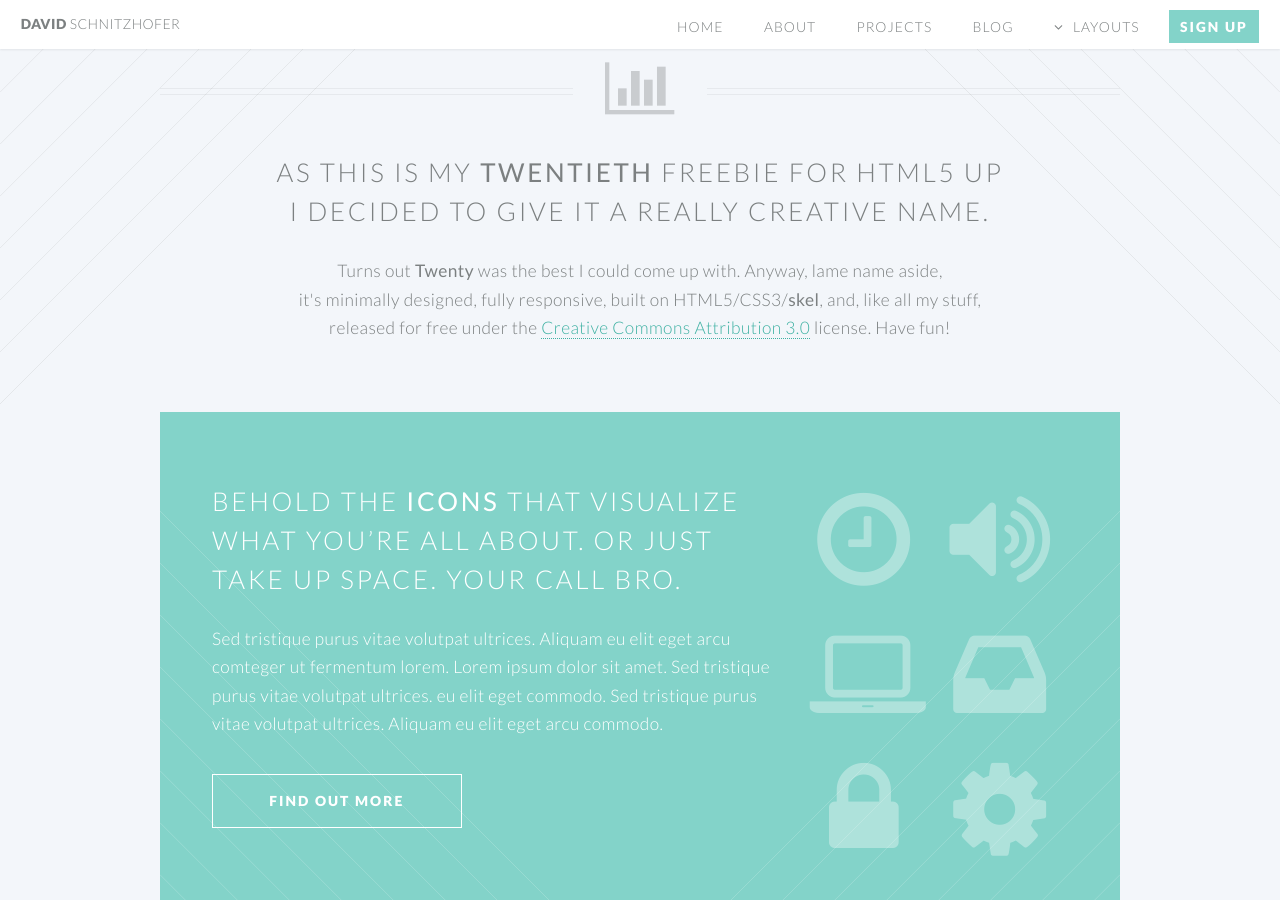
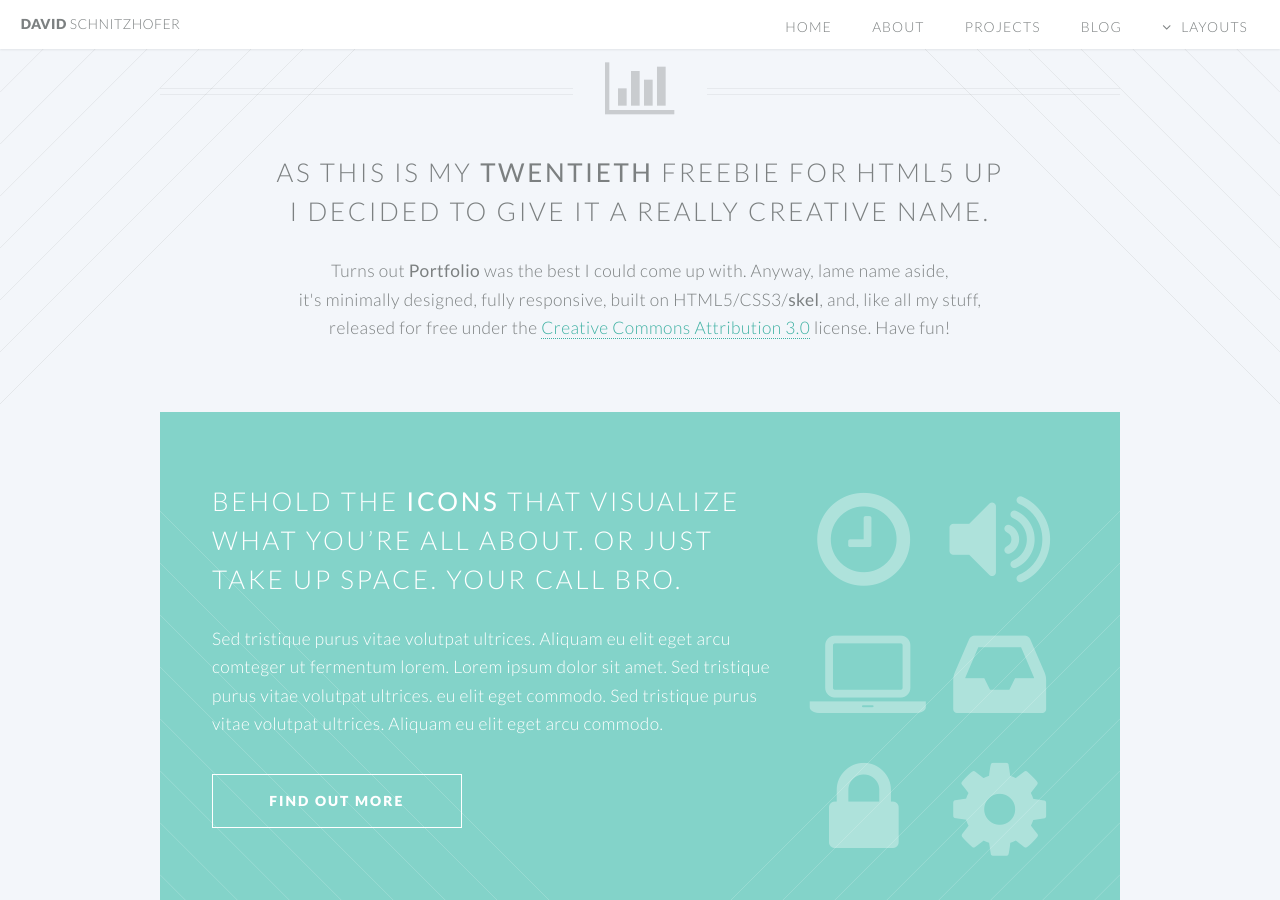
Before and after one commit to dvschnitz/dvschnitz.github.io, a Jekyll site: the page built from index.html, in a window 1280 px wide and 900 px high, scrolled down 629 px. Built offline with Jekyll 4.4.1, drawn with Linux system fonts in a browser that asks for light colours.

Commit message:
Changed image

```diff
--- a/_includes/header.html
+++ b/_includes/header.html
@@ -25,7 +25,6 @@
 								</li>
 							</ul>
 						</li>
-						<li><a href="#" class="button special">Sign Up</a></li>
 					</ul>
 				</nav>
 			</header>
--- a/index.html
+++ b/index.html
@@ -9,7 +9,7 @@
 					<h2>As this is my <strong>twentieth</strong> freebie for HTML5 UP
 					<br />
 					I decided to give it a really creative name.</h2>
-					<p>Turns out <strong>Twenty</strong> was the best I could come up with. Anyway, lame name aside,
+					<p>Turns out <strong>Portfolio</strong> was the best I could come up with. Anyway, lame name aside,
 					<br />
 					it's minimally designed, fully responsive, built on HTML5/CSS3/<strong>skel</strong>,
 					and, like all my stuff,
```
Also changed, not shown: images/banner.jpg, images/bannerOld.jpg (added), 12 other files.
